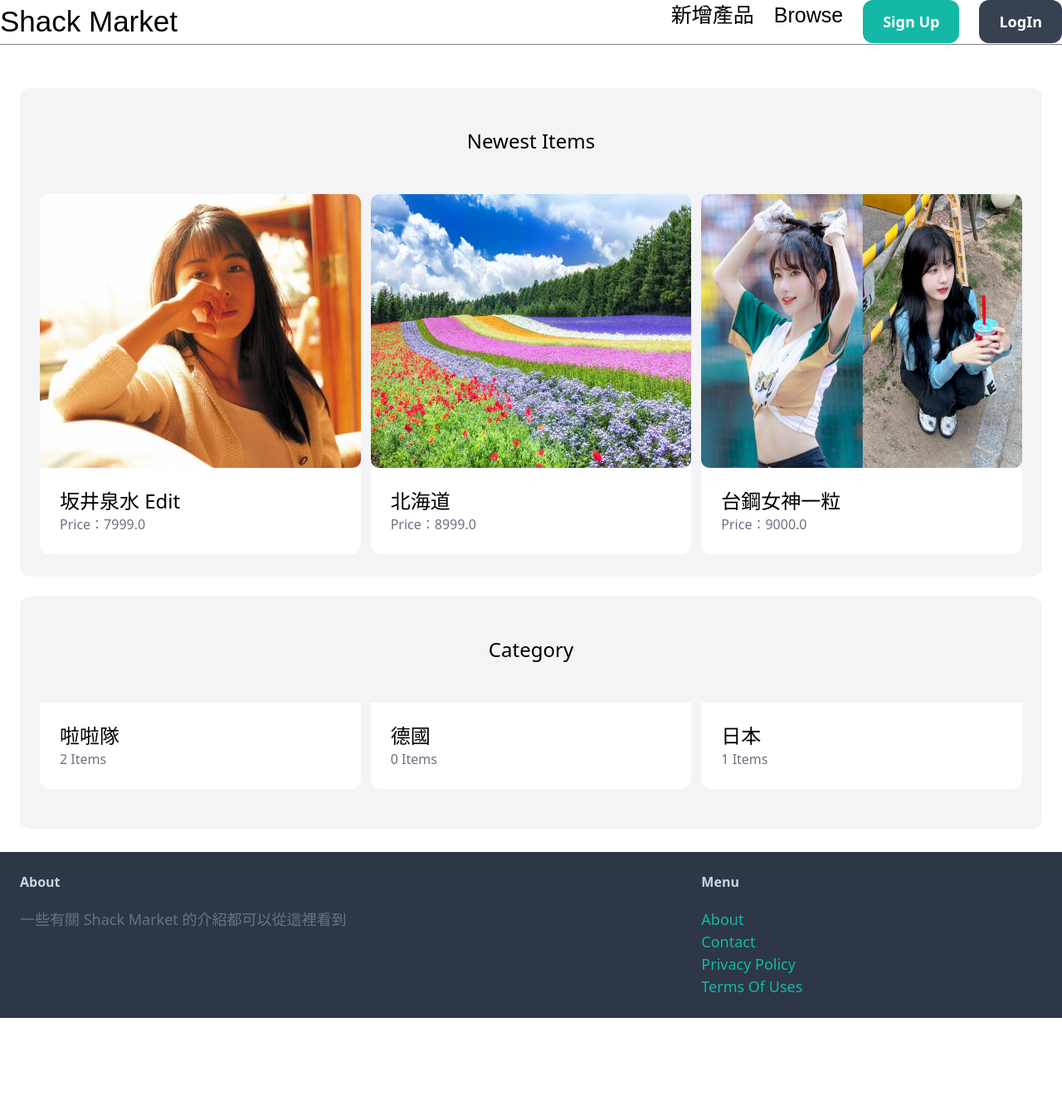
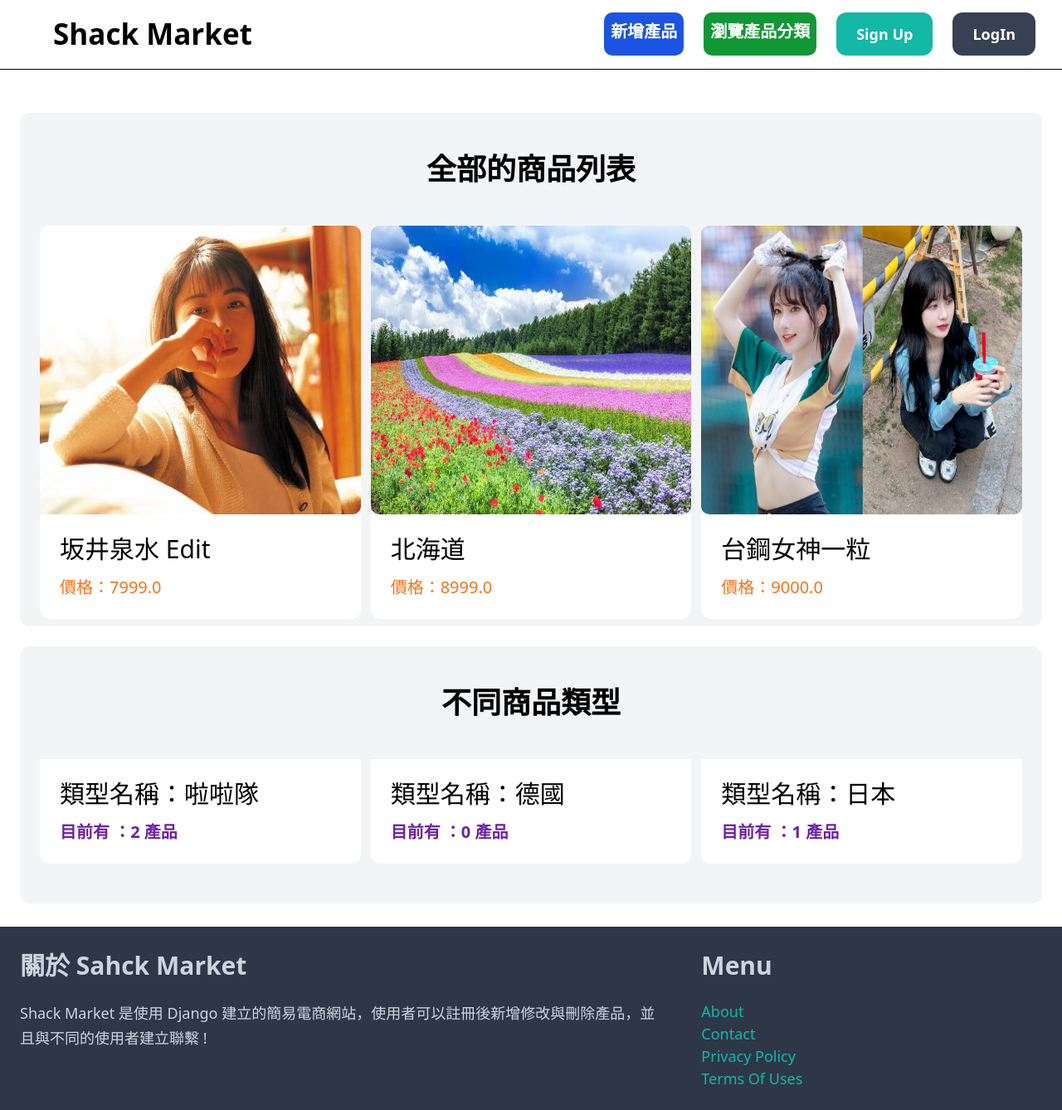
Before and after one commit to ShackArbeit/DjangoMarket2, a Django app: page / in a window 1280 px wide. Shown: the whole page at 83% size. Before the commit the page ends 1227 px from the top, so only its background shows below. Run offline with Django 5.2, Linux system fonts and the light colour scheme; data comes from the database, SQL or seed files in the repository; both versions use the stored data as it was after the commit; some libraries are stand-ins or nearby versions.

Commit message:
Fix BaseCssStayle

```diff
--- a/core/templates/index.html
+++ b/core/templates/index.html
@@ -2,7 +2,7 @@
 {% block title %} 首頁 {% endblock %}
 {% block content%}
       <div class="mt-6 px-6 py-12 bg-gray-100 rounded-xl">
-            <h2 class="mb-12 text-2xl text-center">Newest Items</h2>
+            <h2 class="mb-12 text-4xl text-center font-bold">全部的商品列表</h2>
             <div class="grid grid-cols-3 gap-3">
                   {% for item in items%}
                         <div>
@@ -16,8 +16,9 @@
                                           >
                                     </div>
                                     <div class="p-6 bg-white rounded-b-xl">
-                                          <h2 class="text-2xl">{{item.name}}</h2>
-                                          <p class="text-gray-500">Price：{{item.price}}</p>
+                                          <h2 class="text-3xl font-normal mb-3.5">{{item.name}}</h2>
+                                          <p class="text-orange-500 text-xl
+                                          font-medium ">價格：{{item.price}}</p>
                                     </div>
                               </a>
                         </div>
@@ -25,16 +26,17 @@
             </div>
       </div>
       <div class="mt-6 px-6 py-12 bg-gray-100 rounded-xl">
-            <h2 class="mb-12 text-2xl text-center">Category</h2>
+            <h2 class="mb-12 text-4xl text-center font-bold">不同商品類型</h2>
             <div class="grid grid-cols-3 gap-3">
               {% for category in categories %}
                   <div>
                         <a href="#">
                               <div class="p-6 bg-white rounded-b-xl">
-                                    <h2 class="text-2xl">{{category.name}}</h2>
+                                    <h2 class="text-3xl font-normal mb-3.5">類型名稱：{{category.name}}</h2>
                                     <!-- category.items 返回與該Category實例關聯的Items的QuerySet。
                                     count 方法計算該QuerySet中項目的數量，並將結果顯示在模板中。 -->
-                                    <p class="text-gray-500">{{ category.items.count }} Items</p>
+                                    <p class="text-purple-800 text-xl
+                                    font-semibold">目前有 ：{{ category.items.count }} 產品</p>
                               </div>
                         </a>
                   </div>
--- a/static/css/base.css
+++ /dev/null
@@ -1,77 +0,0 @@
-.nav{
-      display:flex;
-      justify-content: space-between;
-      align-items: center;
-      border-bottom:1px solid gray
-  }
-.nav_link{
-      font-size: 35px;
-      font-family:sans-serif
-}
-.nav_items {
-      display: flex;
-}
-
-.nav_items > * + * {
-      margin-left: 1.5rem;
-}
-.nav_items_link{
-      font-size:25px;
-      font-family:sans-serif
-}
-.nav_items_link:hover{
-      color:red;
-}
-.nav_items_link_spec{
-      padding:10px 20px;
-      font-size: 20px;
-      background-color: forestgreen;
-      color:white;
-      border-radius: 15px;
-   }
-.nav_items_link_spec2{
-      padding:10px 20px;
-      font-size: 20px;
-      background-color: forestgreen;
-      color:white;
-      border-radius: 15px;
-   }
-.nav_items_link_spec:hover{
-      background-color:chartreuse
-}
-.nav_items_link_spec2:hover{
-      background-color: aquamarine;
-}
-.footer_container{
-      padding-top: 1.5rem;
-  padding-bottom: 1.5rem;
-  padding-left: 1.5rem;
-  padding-right: 1.5rem;
-  display: flex;
-  justify-content: space-between;
-  background-color: #2d3748;
-  }
-  .footer_left{
-      width: 66.666667%;
-     padding-right: 2.5rem;
-  }
-  .footer_about{
-      margin-bottom: 1.25rem;
-    font-weight: 600;
-     color: #cbd5e0;
-  }
-  .footer_p{
-      font-size: 1.125rem;
-      color: #6b7280;
-  }
-  .footer_right{
-      width:33.333%;
-
-  }
-  .footer_menu{
-      font-size: 1.125rem;
-    color: #14b8a6;
-  }
-  .footer_menu:hover{
-      color: #0f766e;
-  }
--- a/templates/base.html
+++ b/templates/base.html
@@ -4,22 +4,122 @@
     <meta charset="UTF-8">
     <meta name="viewport" content="width=device-width, initial-scale=1.0">
     <script src="https://cdn.tailwindcss.com"></script>
-    <link rel="stylesheet" href="../static/css/base.css">
+    <!-- <link rel="stylesheet" href="../static/css/base.css">  -->
     <title>{% block title %}{% endblock %} | Shack Market</title>
 <style>
+    .nav{
+      display:flex;
+      justify-content: space-between;
+      align-items: center;
+      border-bottom:1px solid black;
+      padding-top:15px;
+      padding-bottom: 15px;
+  }
+.nav_link{
+      font-size: 35px;
+      font-weight: 800;
+      position: relative;
+      left:4rem;
+      cursor: pointer;
+}
+.nav_items {
+      display: flex;
+      padding-right:2rem;
+}
 
+.nav_items > * + * {
+      margin-left: 1.5rem;
+}
+.nav_items_link{
+      font-size:20px;
+      padding:8px;
+      font-weight: 700;
+      background-color: #1b54e2;
+      border-radius: 10px;
+      color:#fff;
+
+}
+.nav_items_link2{
+    background-color: #0f9834;
+    border-radius: 10px;
+    color:#fff;
+    font-size:20px;
+    padding:8px;
+    font-weight: 700;
+}
+.nav_items_link:hover{
+      color:red;
+}
+.nav_items_link_spec{
+      padding:10px 20px;
+      font-size: 20px;
+      background-color: forestgreen;
+      color:white;
+      border-radius: 15px;
+   }
+.nav_items_link_spec2{
+      padding:10px 20px;
+      font-size: 20px;
+      background-color: forestgreen;
+      color:white;
+      border-radius: 15px;
+   }
+.nav_items_link_spec:hover{
+      background-color:chartreuse
+}
+.nav_items_link_spec2:hover{
+      background-color: aquamarine;
+}
+.footer_container{
+      padding-top: 1.5rem;
+      padding-bottom: 1.5rem;
+      padding-left: 1.5rem;
+      padding-right: 1.5rem;
+      display: flex;
+      justify-content: space-between;
+       background-color: #2d3748;
+  }
+  .footer_left{
+     width: 66.666667%;
+     padding-right: 2.5rem;
+  }
+  .footer_about{
+    margin-bottom: 1.25rem;
+    font-weight: 600;
+    color: #cbd5e0;
+    font-size:30px;
+  }
+  .footer_p{
+      font-size: 1.125rem;
+      color: #cbd5e0;
+      line-height: 30px;
+  }
+  .footer_right{
+      width:33.333%;
+
+  }
+  .footer_menu{
+      font-size: 1.125rem;
+    color: #14b8a6;
+  }
+  .footer_menu:hover{
+      color: #0f766e;
+  }
 </style>
 </head>
 <body>
     <nav class="nav">
-        <a class="nav_link">Shack Market</a>
+        <a class="nav_link" href="/">Shack Market</a>
         <div class="nav_items">
              <a href="{% url 'item:new' %}" class="nav_items_link">新增產品</a>
-             <a href="{% url 'item:items' %}" class="nav_items_link">Browse</a>
+             <a href="{% url 'item:items' %}" class="nav_items_link2">瀏覽產品分類</a>
              <!-- 區分是否有註冊及登入 -->
              {% if request.user.is_authenticated %}
-             <a href="{% url 'conversation:inbox' %}" class="px-6 py-3 text-lg font-semibold bg-teal-500 text-white rounded-xl hover:bg-teal-700">Inbox</a>
-             <a href="{% url 'dashboard:index' %}"  class="px-6 py-3 text-lg font-semibold bg-gray-500 text-white rounded-xl hover:bg-gray-700">我的商品列表</a>
+             <a href="{% url 'dashboard:index' %}"  class="px-6 py-3 text-xl font-semibold bg-gray-500 text-white rounded-xl hover:bg-gray-700">我的商品列表</a>
+             <a href="{% url 'conversation:inbox' %}" class="px-6 py-3 text-xl font-semibold bg-teal-500 text-white rounded-xl hover:bg-teal-700">討論區</a>
+             <a href="#" class="px-6 py-3 text-xl font-semibold
+             bg-red-600 text-white rounded-xl hover:bg-teal-700
+             ">Logout</a>
              {% else %}
              <a href="{% url 'core:signup' %}" class="px-6 py-3 text-lg font-semibold
              bg-teal-500 text-white rounded-xl hover:bg-teal-700
@@ -36,8 +136,8 @@
     </div>
     <footer class="footer_container">
         <div class="footer_left">
-            <h3 href="#" class="footer_about">About</h3>
-            <p class="footer_p">一些有關 Shack Market 的介紹都可以從這裡看到</p>
+            <h3 href="#" class="footer_about">關於 Sahck Market</h3>
+            <p class="footer_p">Shack Market 是使用 Django 建立的簡易電商網站，使用者可以註冊後新增修改與刪除產品，並且與不同的使用者建立聯繫 !</p>
         </div>
         <div class="footer_right">
             <h3 href="#" class="footer_about">Menu</h3>
```
Also changed, not shown: db.sqlite3.
